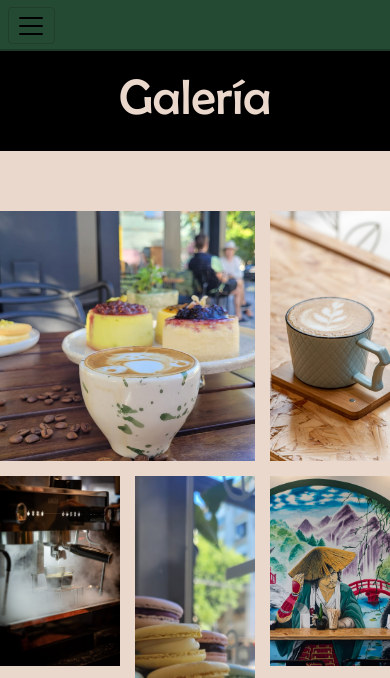
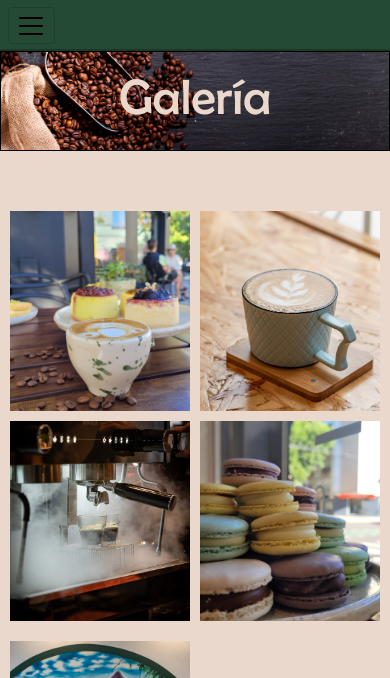
Before and after one commit to JulianPelli/PreEntrega2-Pelli, a plain HTML site: page Paginas/Galeria.html in a window 390 px wide. Shown: the part 149-827 px from the top of the page. Drawn offline with nearby package versions, Linux system fonts and the light colour scheme.

Commit message:
agregue media queries a la galeria y realice cambios en contacto

```diff
--- a/CSS/estilos.css
+++ b/CSS/estilos.css
@@ -211,18 +211,19 @@ footer {
 .formulario input {
     display: block;
     width: 300px;
-
+    padding: 5px;
 }
 
 
 .formulario textarea {
     display: block;
     width: 300px;
+    margin-bottom: 15px;
 }
 
 .formulario label {
     font-style: satoritextos;
-    font-size: 2.5rem;
+    font-size: 3rem;
 }
 
 .wsp {
@@ -319,16 +320,21 @@ footer {
     margin-top: 20rem;
     width: 100%;
     height: 100px;
-    background: rgb(0, 0, 0);
+    background-image: url(../Imagenes/Banner-Café.jpg);
+    background-size: cover;
+    background-position: center;
+    background-repeat: no-repeat;
     border: 1px solid #000;
+    order: 2;
 }
 
 .bannercontacto h1 {
-    color: #ead8cc;
+    color:#ead8cc;
     font-family: satorititulos;
     font-size: 5rem;
     text-align: center;
     padding-top: 1.5rem;
+    order: 1;
 }
 
 /* GRIDS */
@@ -449,7 +455,7 @@ footer {
 
 /* grid galeria */
 
-.container-img{
+.container-img {
     width: 100%;
     max-width: 1100px;
     margin: auto;
@@ -461,7 +467,7 @@ footer {
     grid-gap: 15px;
 }
 
-.container-img .box-img figure{
+.container-img .box-img figure {
     width: 100%;
     height: 100%;
 }
@@ -477,11 +483,11 @@ footer {
     transform: scale(1.1);
 }
 
-.container-img .box-img:nth-child(1){
+.container-img .box-img:nth-child(1) {
     grid-column-start: span 2;
 }
 
-.container-img .box-img:nth-child(4){
+.container-img .box-img:nth-child(4) {
     grid-row-start: span 2;
 }
 
@@ -489,7 +495,7 @@ footer {
 
 /* MEDIA QUERIES */
 
-@media (max-width: 500px) {
+@media screen and (max-width: 500px) {
     .header {
         display: flex;
         flex-direction: column;
@@ -578,10 +584,20 @@ footer {
         width: 4rem;
         height: auto;
     }
+
+    .container-img {
+        width: 90%;
+        grid-template-columns: repeat(1, 1fr);
+    }
+
+    .container-img .box-img img {
+        height: 200px;
+    }
+
 }
 
 
-@media (max-width: 990px) {
+@media screen and (max-width: 990px) {
     .navbar-collapse {
         position: absolute;
         top: 100%;
@@ -589,7 +605,7 @@ footer {
     }
 }
 
-@media (max-width: 768px) {
+@media screen and (max-width: 768px) {
     .footer {
         display: flex;
         justify-content: center;
@@ -605,4 +621,15 @@ footer {
         width: 4rem;
         height: auto;
     }
+
+    .container-img {
+        width: 95%;
+        grid-template-columns: repeat(2, 1fr);
+        grid-gap: 10px;
+        grid-template-rows: 200px;
+    }
+
+    .container-img .box-img:nth-child(1) {
+        grid-column-start: span 1;
+    }
 }
```
Also changed, not shown: Paginas/contacto.html (+1 -0 lines).
